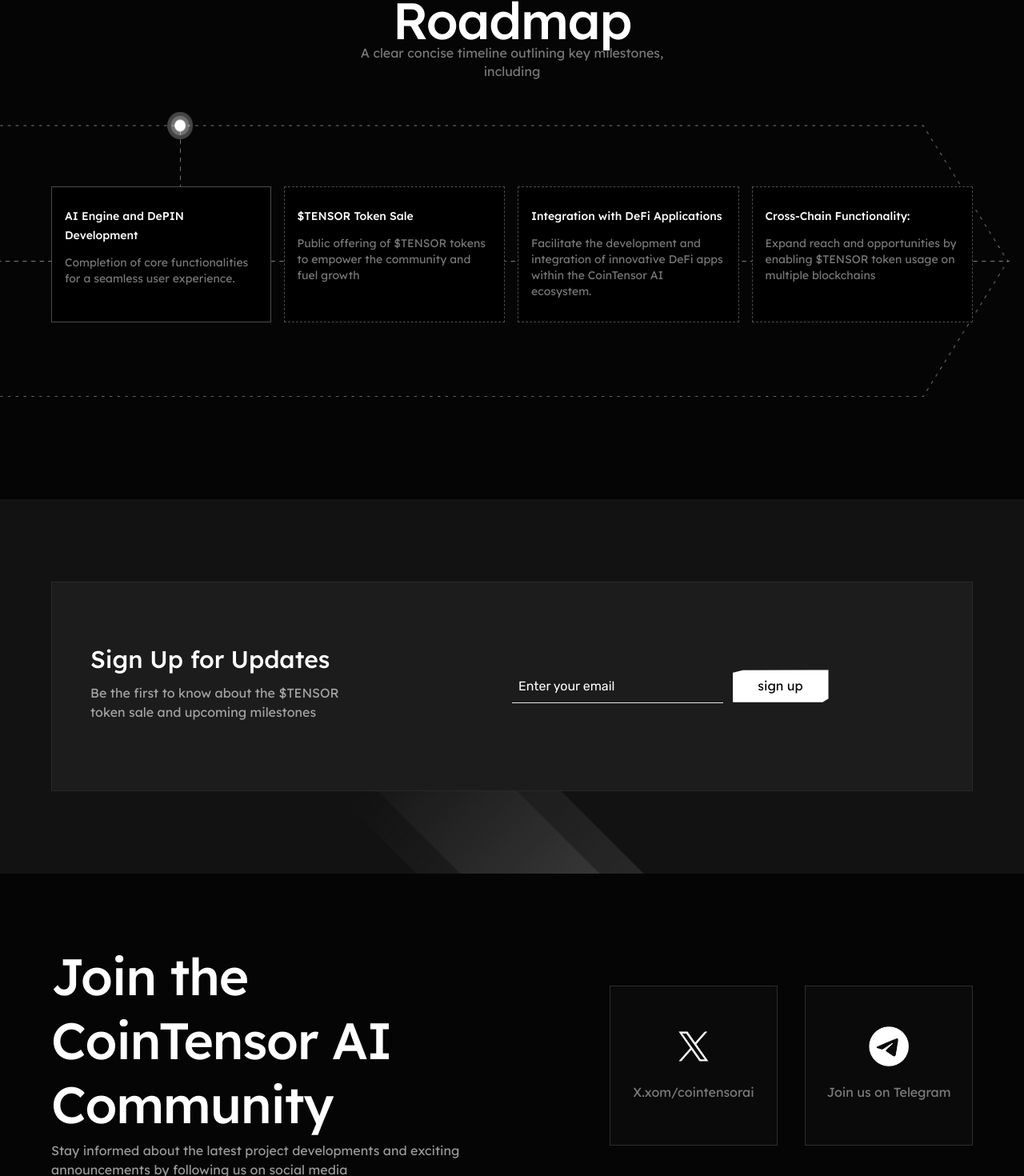
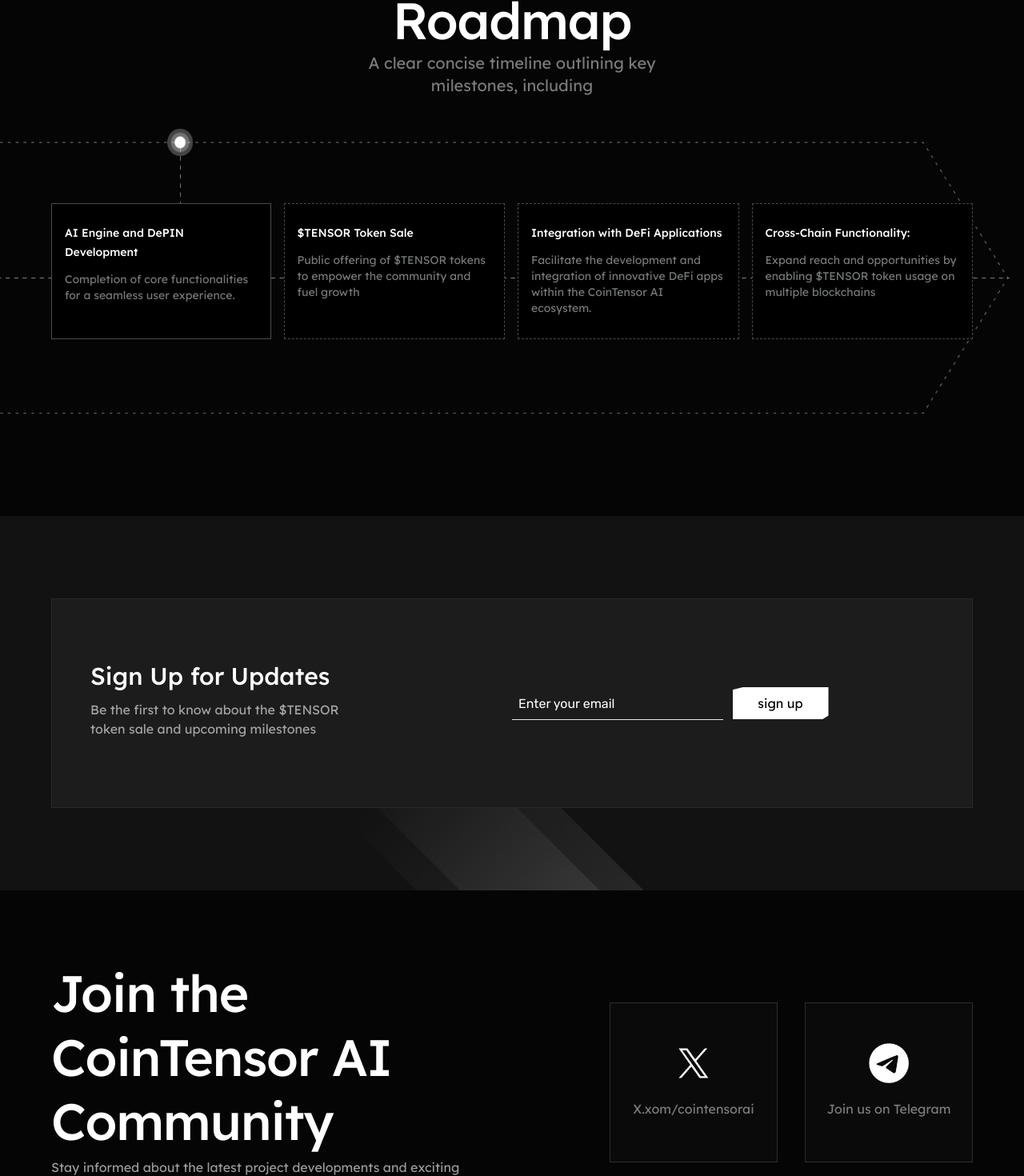
Before and after one commit to clintondl/j-yzy, a React (Vite) app: page / in a window 1280 px wide. Shown: the part 5069-6539 px from the top of the page at 80% size. Built offline with nearby package versions, Linux system fonts and the light colour scheme.

Commit message:
Activate react particles

```diff
--- a/src/component/Community.jsx
+++ b/src/component/Community.jsx
@@ -17,6 +17,11 @@
             </p>
           </div>
           <div className="flex justify-between primary-text mt-[32px] w-full lg:w-1/2 lg:mt-0">
+            <a
+              href="https://t.me/+pbMXLv_Tf5c3NTZk"
+              target="_blank"
+              rel="noopener noreferrer"
+            >
               <div className="gap-[16px] border-[#FFFFFF24] border flex flex-col justify-center h-[150px] md:h-[200px] w-[40%] md:w-[210px] bg-[#FFFFFF05]">
                 <img
                   src={Xlogo}
@@ -27,6 +32,13 @@
                   X.xom/cointensorai
                 </p>
               </div>
+            </a>
+
+            <a
+              href="https://x.com/cointensor"
+              target="_blank"
+              rel="noopener noreferrer"
+            >
               <div className="gap-[16px] border-[#FFFFFF24] border flex flex-col justify-center h-[150px] md:h-[200px] w-[40%] md:w-[210px] bg-[#FFFFFF05]">
                 <img
                   src={shareIcon}
@@ -37,6 +49,7 @@
                   Join us on Telegram
                 </p>
               </div>
+            </a>
           </div>
         </article>
       </div>
--- a/src/component/RoadMap.jsx
+++ b/src/component/RoadMap.jsx
@@ -6,12 +6,12 @@
       <div className=" relative">
         <div className="text-center py-16">
           <header>
-            <h2 className="heading-2">Roadmap</h2>
-            <p className="lg:w-[33%] mx-auto  primary-text">
+            <h2 className="heading-2 mb-[10px]">Roadmap</h2>
+            <p className="mx-auto primary-text max-w-[400px] text-xl">
               A clear concise timeline outlining key milestones, including
             </p>
           </header>
-          <div className="mt-10 road-map w-full lg:h-[356px] lg:flex lg:items-center">
+          <div className="max-w-[1440px] mx-auto mt-10 road-map w-full lg:h-[356px] lg:flex lg:items-center">
             <div className="flex flex-col lg:flex-row gap-[16px] items-center lg:items-stretch container">
               {roadMap.map(({ heading, content }, i) => (
                 <div
```
Lines whose indentation alone changed are shown as unchanged.
